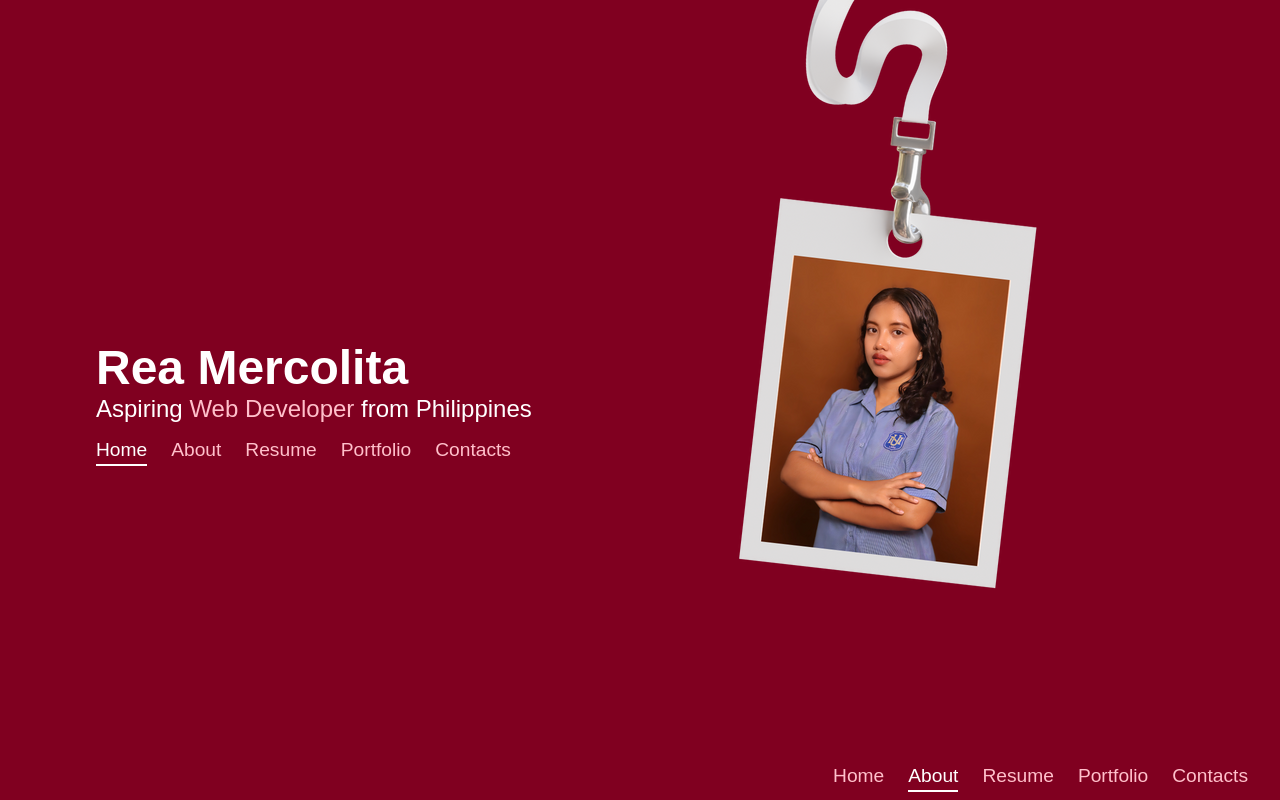
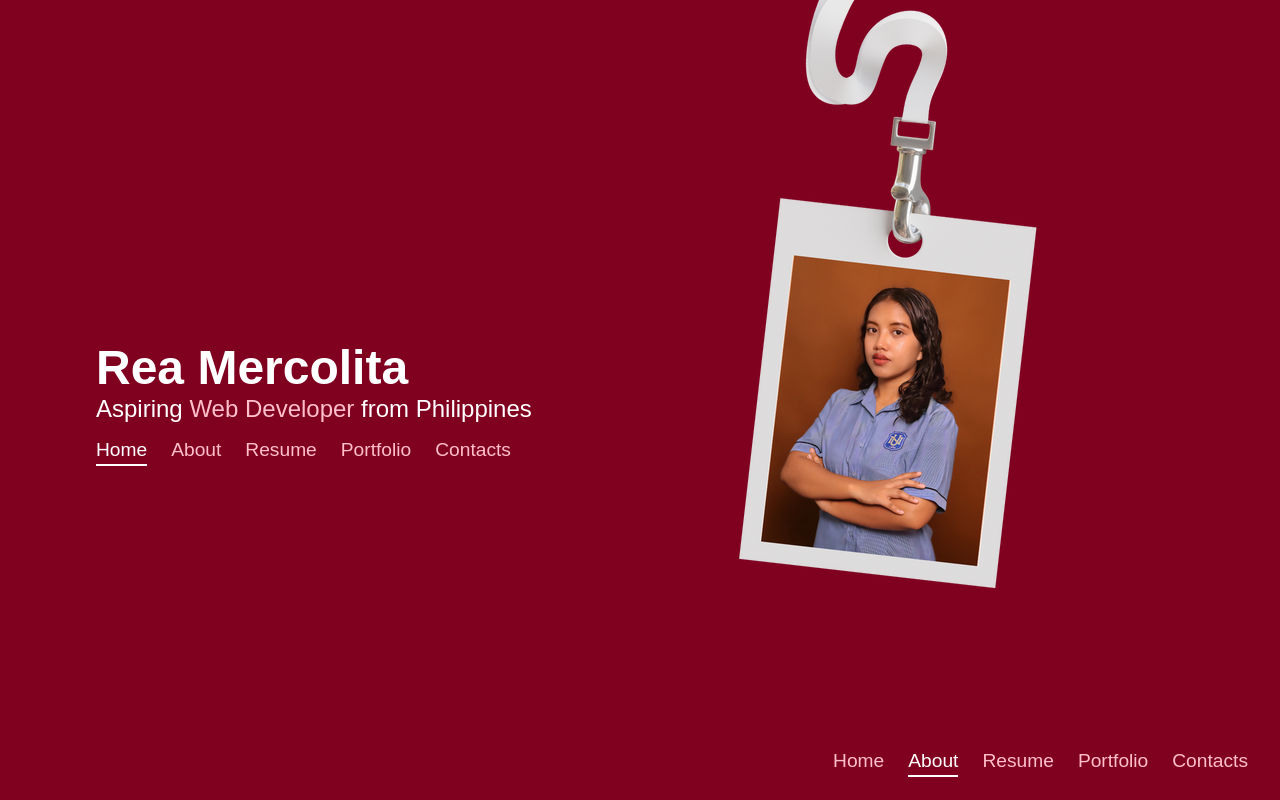
Before and after one commit to reamercolita/riyaaaa, a plain HTML site: page index.html in a window 1280 px wide. Shown: the top 800 px of the page. Drawn offline with Linux system fonts and the light colour scheme.

Commit message:
Update styles.css

```diff
--- a/css/styles.css
+++ b/css/styles.css
@@ -66,7 +66,7 @@ header .nav {
   display: flex;
   gap: 1.5rem;
   list-style: none;
-  margin-top: -80px;
+  margin-top: -110px;
 }
 
 .nav {
```
